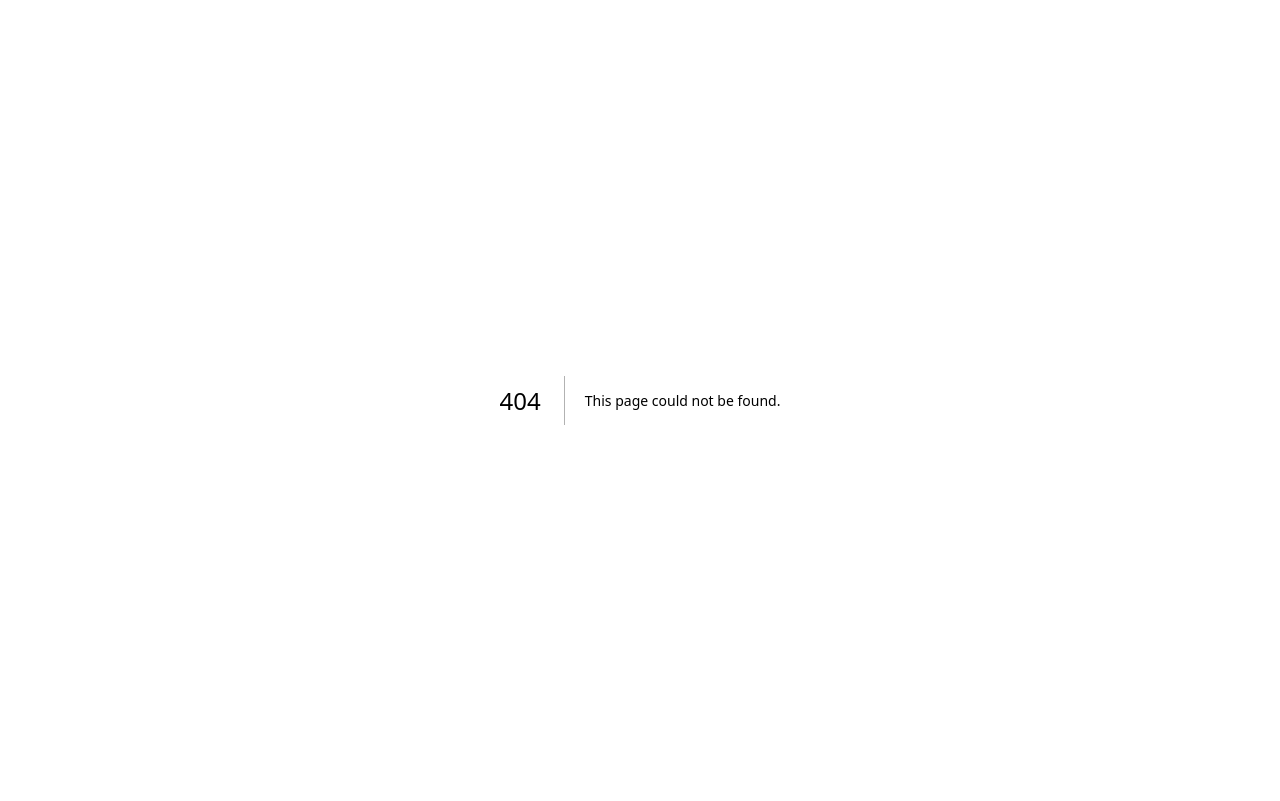
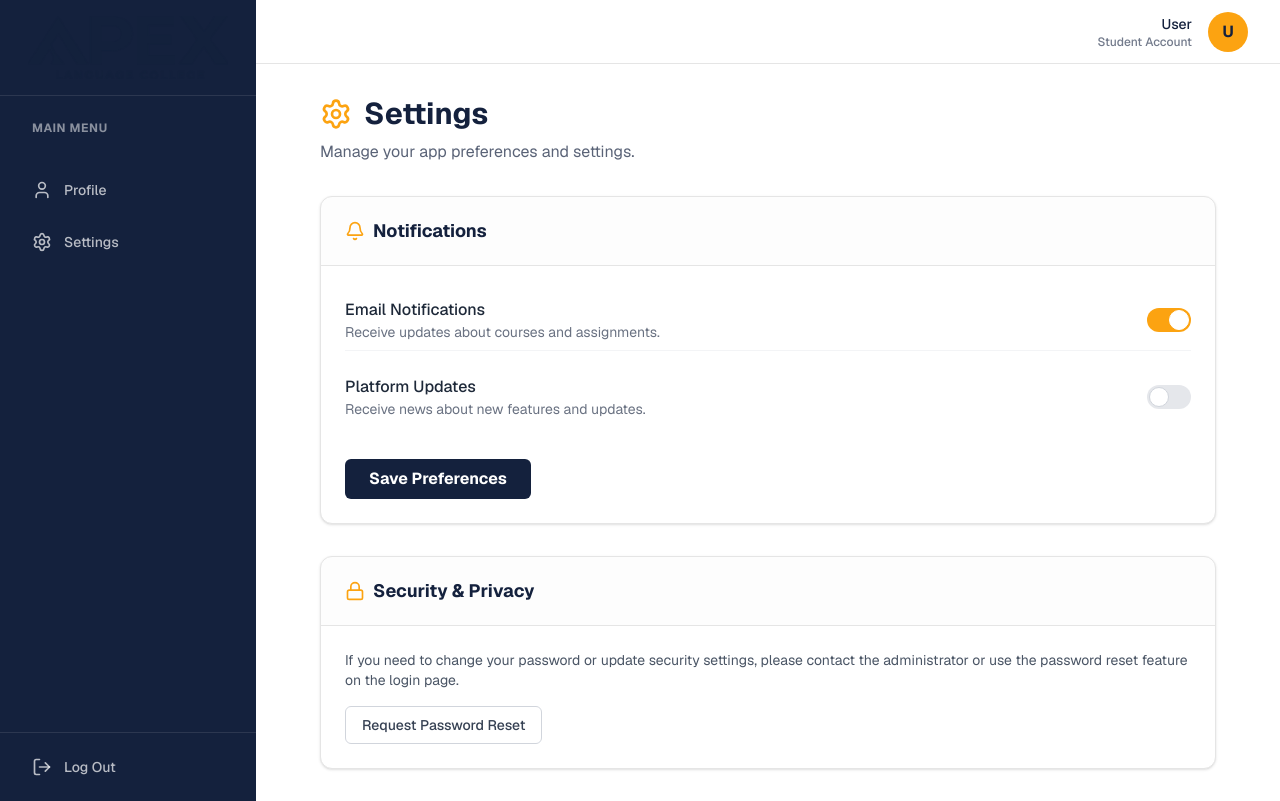
Before and after one commit to hasith360/LMS, a Next.js app: page /dashboard/settings in a window 1280 px wide. Before the commit this address had no page. Built offline with nearby package versions, Linux system fonts and the light colour scheme; no server answers.

Commit message:
feat: add profile and settings pages to dashboard

```diff
--- a/src/app/dashboard/layout.tsx
+++ b/src/app/dashboard/layout.tsx
@@ -68,11 +68,11 @@ export default function DashboardLayout({
 
         <div className="h-4"></div>
 
-        <Link href="/profile" onClick={() => setIsMobileMenuOpen(false)} className="flex items-center px-4 py-3 text-sm font-medium rounded-md text-white/70 hover:bg-white/5 hover:text-white transition-colors">
+        <Link href="/dashboard/profile" onClick={() => setIsMobileMenuOpen(false)} className="flex items-center px-4 py-3 text-sm font-medium rounded-md text-white/70 hover:bg-white/5 hover:text-white transition-colors">
           <User className="mr-3 h-5 w-5" />
           Profile
         </Link>
-        <Link href="/settings" onClick={() => setIsMobileMenuOpen(false)} className="flex items-center px-4 py-3 text-sm font-medium rounded-md text-white/70 hover:bg-white/5 hover:text-white transition-colors">
+        <Link href="/dashboard/settings" onClick={() => setIsMobileMenuOpen(false)} className="flex items-center px-4 py-3 text-sm font-medium rounded-md text-white/70 hover:bg-white/5 hover:text-white transition-colors">
           <Settings className="mr-3 h-5 w-5" />
           Settings
         </Link>
--- /dev/null
+++ b/src/app/dashboard/profile/page.tsx
@@ -0,0 +1,95 @@
+'use client';
+
+import { useState, useEffect } from 'react';
+import { User, Mail, Shield, CheckCircle2 } from 'lucide-react';
+import { supabase } from '@/lib/supabase';
+
+export default function ProfilePage() {
+  const [user, setUser] = useState<any>(null);
+  const [loading, setLoading] = useState(true);
+
+  useEffect(() => {
+    const fetchUser = async () => {
+      const { data: { user } } = await supabase.auth.getUser();
+      if (user) {
+        setUser(user);
+      } else {
+        window.location.href = '/login';
+      }
+      setLoading(false);
+    };
+    fetchUser();
+  }, []);
+
+  if (loading) return <div className="p-8 text-blue font-bold">Loading profile...</div>;
+  if (!user) return null;
+
+  return (
+    <div className="max-w-4xl mx-auto space-y-8 animate-in fade-in">
+      <div>
+        <h1 className="text-3xl font-bold text-blue flex items-center">
+          <User className="mr-3 h-8 w-8 text-gold" />
+          My Profile
+        </h1>
+        <p className="text-blue/70 mt-2">View and manage your account details.</p>
+      </div>
+
+      <div className="bg-white rounded-xl shadow-sm border border-gray overflow-hidden">
+        <div className="px-6 py-5 border-b border-gray bg-gray/10">
+          <h2 className="text-lg font-bold text-blue">Personal Information</h2>
+        </div>
+        <div className="p-6">
+          <div className="space-y-6">
+            <div className="flex items-center gap-4">
+              <div className="w-20 h-20 rounded-full bg-blue/10 flex items-center justify-center text-blue text-2xl font-bold border-2 border-gold">
+                {user.user_metadata?.full_name?.charAt(0)?.toUpperCase() || 'U'}
+              </div>
+              <div>
+                <h3 className="text-xl font-bold text-blue">{user.user_metadata?.full_name || 'User'}</h3>
+                <p className="text-sm text-blue/60 capitalize flex items-center gap-1 mt-1">
+                  <Shield className="h-4 w-4 text-gold" />
+                  {user.user_metadata?.role || 'Student'} Account
+                </p>
+              </div>
+            </div>
+
+            <div className="grid grid-cols-1 md:grid-cols-2 gap-6 pt-6 border-t border-gray">
+              <div>
+                <label className="block text-sm font-medium text-blue/60 mb-1">Full Name</label>
+                <div className="flex items-center bg-gray-50 px-4 py-3 rounded-md border border-gray">
+                  <User className="h-5 w-5 text-blue/40 mr-3" />
+                  <span className="text-blue font-medium">{user.user_metadata?.full_name || 'N/A'}</span>
+                </div>
+              </div>
+
+              <div>
+                <label className="block text-sm font-medium text-blue/60 mb-1">Email Address</label>
+                <div className="flex items-center bg-gray-50 px-4 py-3 rounded-md border border-gray">
+                  <Mail className="h-5 w-5 text-blue/40 mr-3" />
+                  <span className="text-blue font-medium">{user.email}</span>
+                </div>
+              </div>
+            </div>
+          </div>
+        </div>
+      </div>
+
+      <div className="bg-white rounded-xl shadow-sm border border-gray overflow-hidden">
+        <div className="p-6">
+          <div className="flex items-start gap-4">
+            <div className="bg-green-100 p-2 rounded-full shrink-0">
+              <CheckCircle2 className="h-6 w-6 text-green-600" />
+            </div>
+            <div>
+              <h3 className="text-lg font-bold text-gray-800">Account Active</h3>
+              <p className="text-sm text-gray-500 mt-1">
+                Your account is in good standing. You have access to all features associated with your {user.user_metadata?.role || 'student'} role.
+              </p>
+            </div>
+          </div>
+        </div>
+      </div>
+
+    </div>
+  );
+}
--- /dev/null
+++ b/src/app/dashboard/settings/page.tsx
@@ -0,0 +1,85 @@
+'use client';
+
+import { useState } from 'react';
+import { Settings, Bell, Lock, Globe } from 'lucide-react';
+
+export default function SettingsPage() {
+  const [saved, setSaved] = useState(false);
+
+  const handleSave = (e: React.FormEvent) => {
+    e.preventDefault();
+    setSaved(true);
+    setTimeout(() => setSaved(false), 3000);
+  };
+
+  return (
+    <div className="max-w-4xl mx-auto space-y-8 animate-in fade-in">
+      <div>
+        <h1 className="text-3xl font-bold text-blue flex items-center">
+          <Settings className="mr-3 h-8 w-8 text-gold" />
+          Settings
+        </h1>
+        <p className="text-blue/70 mt-2">Manage your app preferences and settings.</p>
+      </div>
+
+      <div className="bg-white rounded-xl shadow-sm border border-gray overflow-hidden">
+        <div className="px-6 py-5 border-b border-gray bg-gray/10">
+          <h2 className="text-lg font-bold text-blue flex items-center">
+            <Bell className="mr-2 h-5 w-5 text-gold" />
+            Notifications
+          </h2>
+        </div>
+        <div className="p-6">
+          <form onSubmit={handleSave} className="space-y-4">
+            <div className="flex items-center justify-between py-2 border-b border-gray-100">
+              <div>
+                <h3 className="font-medium text-gray-800">Email Notifications</h3>
+                <p className="text-sm text-gray-500">Receive updates about courses and assignments.</p>
+              </div>
+              <label className="relative inline-flex items-center cursor-pointer">
+                <input type="checkbox" className="sr-only peer" defaultChecked />
+                <div className="w-11 h-6 bg-gray-200 peer-focus:outline-none rounded-full peer peer-checked:after:translate-x-full peer-checked:after:border-white after:content-[''] after:absolute after:top-[2px] after:left-[2px] after:bg-white after:border-gray-300 after:border after:rounded-full after:h-5 after:w-5 after:transition-all peer-checked:bg-gold"></div>
+              </label>
+            </div>
+
+            <div className="flex items-center justify-between py-2">
+              <div>
+                <h3 className="font-medium text-gray-800">Platform Updates</h3>
+                <p className="text-sm text-gray-500">Receive news about new features and updates.</p>
+              </div>
+              <label className="relative inline-flex items-center cursor-pointer">
+                <input type="checkbox" className="sr-only peer" />
+                <div className="w-11 h-6 bg-gray-200 peer-focus:outline-none rounded-full peer peer-checked:after:translate-x-full peer-checked:after:border-white after:content-[''] after:absolute after:top-[2px] after:left-[2px] after:bg-white after:border-gray-300 after:border after:rounded-full after:h-5 after:w-5 after:transition-all peer-checked:bg-gold"></div>
+              </label>
+            </div>
+
+            <div className="pt-4">
+              <button type="submit" className="bg-blue text-white font-bold py-2 px-6 rounded-md hover:bg-blue/90 transition-colors">
+                Save Preferences
+              </button>
+              {saved && <span className="ml-4 text-sm font-medium text-green-600">Preferences saved!</span>}
+            </div>
+          </form>
+        </div>
+      </div>
+
+      <div className="bg-white rounded-xl shadow-sm border border-gray overflow-hidden">
+        <div className="px-6 py-5 border-b border-gray bg-gray/10">
+          <h2 className="text-lg font-bold text-blue flex items-center">
+            <Lock className="mr-2 h-5 w-5 text-gold" />
+            Security & Privacy
+          </h2>
+        </div>
+        <div className="p-6">
+          <p className="text-sm text-gray-600 mb-4">
+            If you need to change your password or update security settings, please contact the administrator or use the password reset feature on the login page.
+          </p>
+          <button className="border border-gray-300 text-gray-700 bg-white hover:bg-gray-50 font-medium py-2 px-4 rounded-md transition-colors text-sm">
+            Request Password Reset
+          </button>
+        </div>
+      </div>
+
+    </div>
+  );
+}
```
